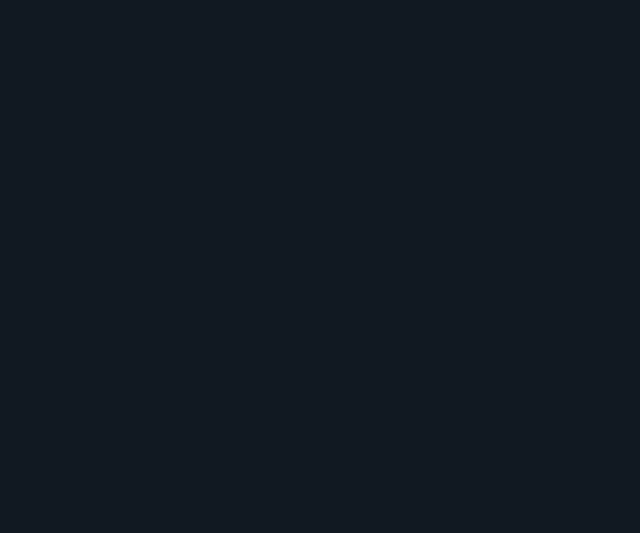
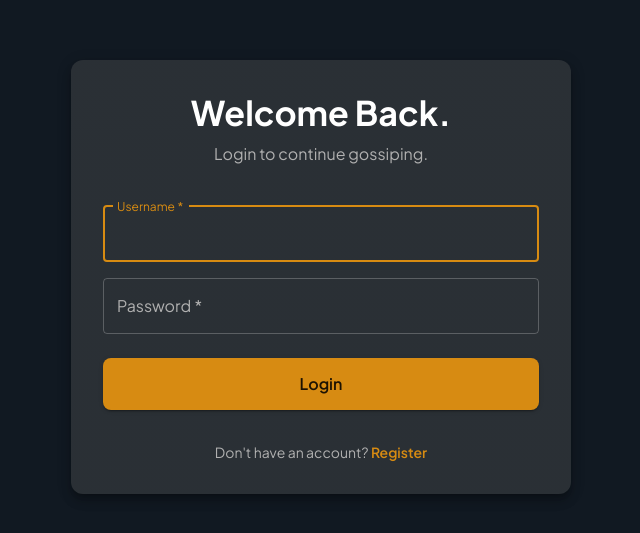
Before and after one commit to Sakthi-dev-tech/Gossip-With-Go, a React (Create React App) app in the folder gossip-with-go/: page /auth in a window 1280 px wide. Before the commit this address had no page. Shown: the part 123-656 px from the top of the page, without its empty margins (319-959 px from the left). Built offline with nearby package versions, Linux system fonts and the light colour scheme.

Commit message:
added login/register page

```diff
--- a/gossip-with-go/src/App.tsx
+++ b/gossip-with-go/src/App.tsx
@@ -14,8 +14,8 @@ function App() {
       <CssBaseline />
       <BrowserRouter>
         <Routes>
-          <Route path="/" element={<Navigate to="/login" replace />} />
-          <Route path="/login" element={<LoginPage />} />
+          <Route path="/" element={<Navigate to="/auth" replace />} />
+          <Route path="/auth" element={<LoginPage />} />
           <Route path="/topics" element={<TopicsPage />} />
           <Route path="/posts" element={<PostsPage />} />
           <Route path="/post" element={<PostDetailPage />} />
--- a/gossip-with-go/src/screens/login.tsx
+++ b/gossip-with-go/src/screens/login.tsx
@@ -1,11 +1,24 @@
-import { Button, Card, TextField, Typography, Box } from "@mui/material";
+import { useState } from "react";
+import { Button, Card, TextField, Typography, Box, Fade } from "@mui/material";
 import { useNavigate } from "react-router";
 
 export default function LoginPage() {
   const navigate = useNavigate();
+  const [isLogin, setIsLogin] = useState(true);
+  const [visible, setVisible] = useState(true);
+
+  // Handle transition between Login and Register
+  const handleToggle = () => {
+    setVisible(false);
+    setTimeout(() => {
+      setIsLogin((prev) => !prev);
+      setVisible(true);
+    }, 300); // Wait for the fade-out animation to finish
+  };
 
   return (
     <div className="background">
+      <Fade in={visible} timeout={300}>
         <Card
           variant="elevation"
           elevation={8}
@@ -17,6 +30,7 @@ export default function LoginPage() {
             display: "flex",
             flexDirection: "column",
             gap: 3,
+            backgroundColor: "background.paper",
           }}
         >
           <Box sx={{ textAlign: "center", mb: 2 }}>
@@ -28,19 +42,38 @@ export default function LoginPage() {
                 color: "text.primary",
               }}
             >
-            Join The Conversation.
+              {isLogin ? "Welcome Back." : "Join The Conversation."}
+            </Typography>
+            <Typography variant="body1" color="text.secondary" sx={{ mt: 1 }}>
+              {isLogin
+                ? "Login to continue gossiping."
+                : "Create an account to start gossiping."}
             </Typography>
           </Box>
 
+          <Box
+            component="form"
+            sx={{ display: "flex", flexDirection: "column", gap: 2 }}
+            noValidate
+            autoComplete="off"
+          >
             <TextField
               label="Username"
               variant="outlined"
               color="secondary"
               required
               fullWidth
-          autoFocus
-          sx={{ mb: 1 }}
+              autoFocus={visible}
             />
+            <TextField
+              label="Password"
+              variant="outlined"
+              color="secondary"
+              type="password"
+              required
+              fullWidth
+            />
+          </Box>
 
           <Button
             variant="contained"
@@ -56,9 +89,33 @@ export default function LoginPage() {
             }}
             onClick={() => navigate("/topics")}
           >
-          Join
+            {isLogin ? "Login" : "Register"}
           </Button>
+
+          <Box sx={{ textAlign: "center", mt: 1 }}>
+            <Typography variant="body2" color="text.secondary">
+              {isLogin
+                ? "Don't have an account? "
+                : "Already have an account? "}
+              <Box
+                component="span"
+                onClick={handleToggle}
+                sx={{
+                  color: "secondary.main",
+                  cursor: "pointer",
+                  fontWeight: 600,
+                  "&:hover": {
+                    textDecoration: "underline",
+                    color: "secondary.light",
+                  },
+                }}
+              >
+                {isLogin ? "Register" : "Login"}
+              </Box>
+            </Typography>
+          </Box>
         </Card>
+      </Fade>
     </div>
   );
 }
```
Also changed, not shown: 1 other file (tests, documents, lock files or other folders). Lines whose indentation alone changed are shown as unchanged.
